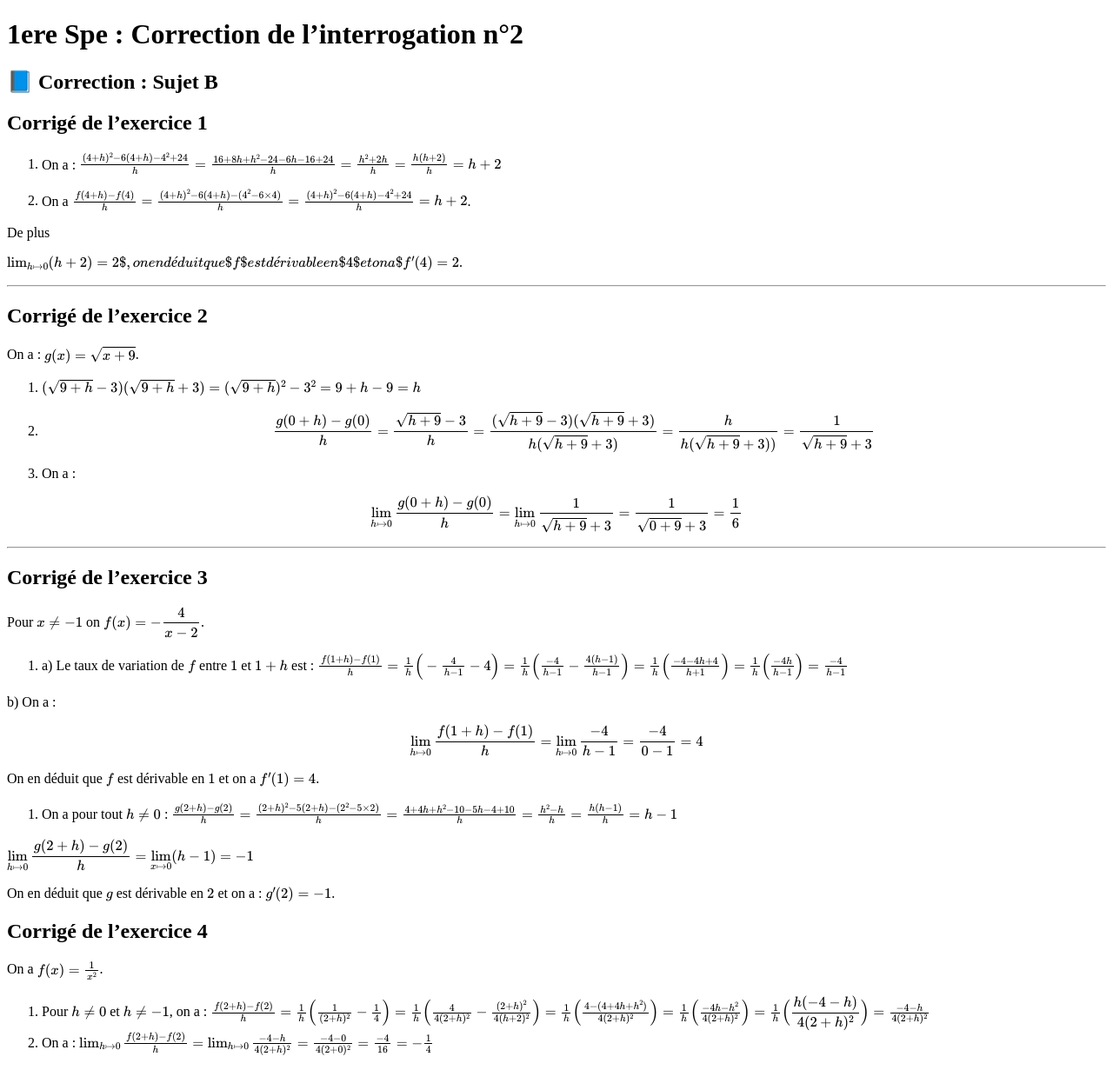
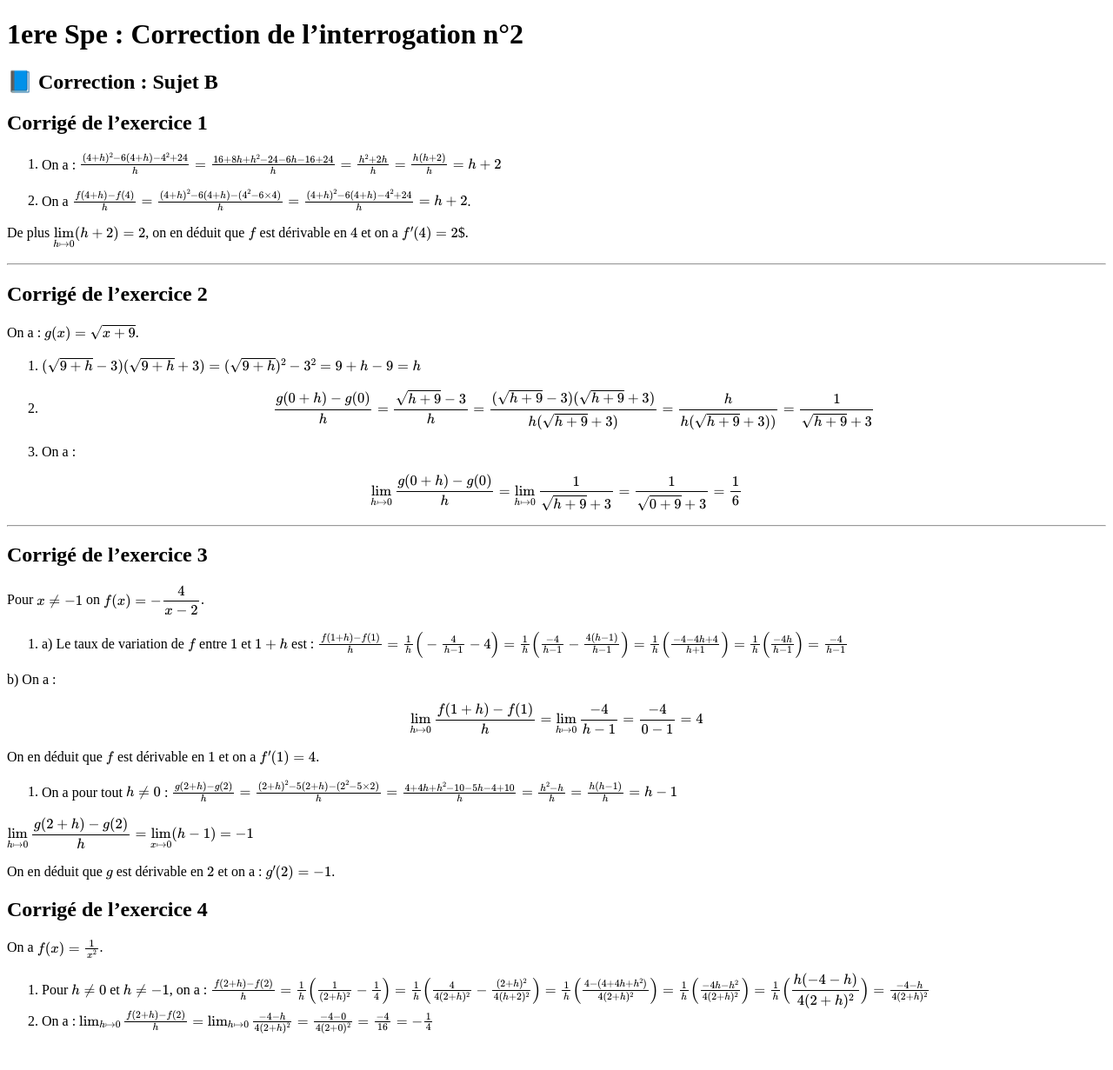
Before and after one commit to mebalou/Evaluations_1Spe_M_LOUNIS, a Jekyll site: the page built from index.md, in a window 1280 px wide. Shown: the whole page at 87% size. Built offline with Jekyll 4.4.1, drawn with Linux system fonts in a browser that asks for light colours; after the commit the page ends 1206 px from its top, so only the background shows below that.

Commit message:
Update index.md

```diff
--- a/index.md
+++ b/index.md
@@ -13,9 +13,7 @@ title: "Évaluations 1ère Spé"
 2. On a $$\frac{f(4+h)-f(4)}{h}=\frac{(4+h)^2-6(4+h)-(4^2-6\times 4)}{h}=\frac{(4+h)^2-6(4+h)-4^2+24}{h}=h+2
 $$.
 
-De plus
-
-$$\lim_{h\mapsto 0}  (h+2)=2$, on en déduit que $f$ est dérivable en $4$ et on a $f'(4)=2$$.
+De plus $$\displaystyle\lim_{h\mapsto 0}  (h+2)=2$$, on en déduit que $f$ est dérivable en $4$ et on a $f'(4)=2$$.
 
 ---
 ## Corrigé de l'exercice 2
```
